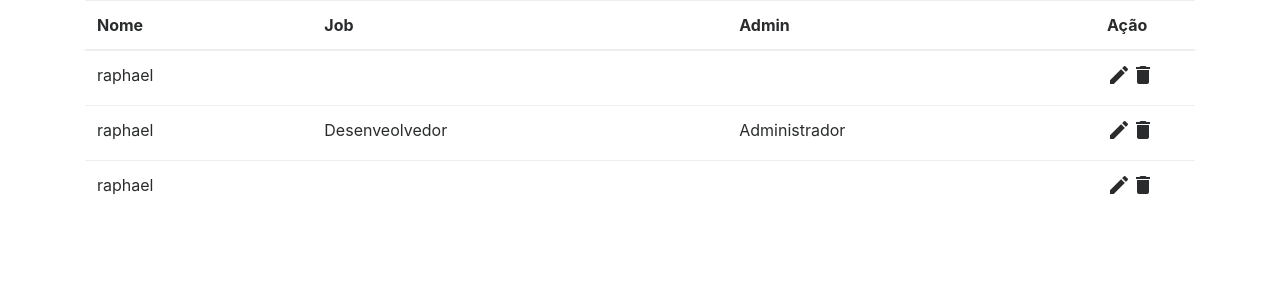
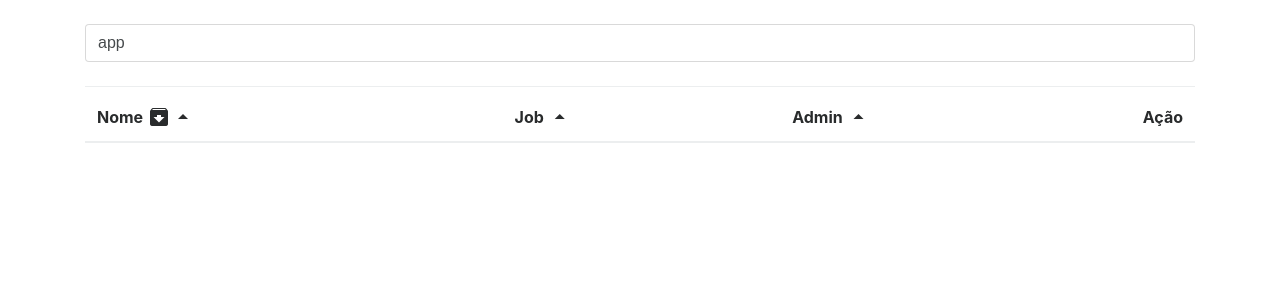
Before and after one commit to raphaelkieling/table-ng-quick, an Angular app: page / in a window 1280 px wide. Shown: the top 300 px of the page. Built offline with nearby package versions, Linux system fonts and the light colour scheme.

Commit message:
Filter and icon

```diff
--- a/src/app/app.component.html
+++ b/src/app/app.component.html
@@ -1,3 +1,6 @@
 <div class="container">
-  <app-table [data]="dados" (selected)="out($event)" [config]="config" (selectedDoubleClick)="out($event)"></app-table>
+  <br>
+  <input type="text" class="form-control" [(ngModel)]="search">
+  <br>
+  <app-table [data]="dados" [search]="search" (selected)="out($event)" [config]="config" (selectedDoubleClick)="out($event)"></app-table>
 </div>
--- a/src/app/app.component.ts
+++ b/src/app/app.component.ts
@@ -7,12 +7,12 @@ import { Component } from '@angular/core';
   styleUrls: ['./app.component.css']
 })
 export class AppComponent {
-  title = 'app';
+  search = 'app';
 
   dados = [
     { id: '1', nome: 'raphael' },
-    { id: '1', nome: 'raphael', administrator: 'dondomino', trabalho: { nome: 'Desenveolvedor' } },
-    { id: '1', nome: 'raphael', administrator: true }
+    { id: '1', nome: 'damiao', administrator: 'dondomino', trabalho: { nome: 'Desenveolvedor' } },
+    { id: '1', nome: 'julia', administrator: true }
   ];
   config: Table;
 
@@ -20,12 +20,14 @@ export class AppComponent {
     this.config = {
       style: {
         classNameContainer: 'table-responsive',
-        classNameTable: 'table table-hover',
-        classNameTableHead: 'thead-dark'
+        classNameTable: 'table table-hover'
+      },
+      search: {
+        nameData: ['trabalho.nome']
       },
       columns: [
-        { title: 'Nome', nameData: 'nome' },
-        { title: 'Job', nameData: 'trabalho.nome' },
+        { title: 'Nome', nameData: 'nome', order: { active: true }, icon: { active: true , icon: 'archive'} },
+        { title: 'Job', nameData: 'trabalho.nome', order: { active: true } },
         {
           title: 'Admin', extend: {
             mathValueToString: {
@@ -34,11 +36,15 @@ export class AppComponent {
               expected: ['dondomino', false],
               resultView: ['Administrador', 'Funcionario']
             }
-          }
+          },
+          order: { active: true }
         }
       ]
-    }
+    };
+
   }
+
+
 
   out(e) {
     console.log(e);
--- a/src/app/app.module.ts
+++ b/src/app/app.module.ts
@@ -2,7 +2,7 @@ import { TableModule } from './components/table/table.module';
 import { BrowserModule } from '@angular/platform-browser';
 import { NgModule } from '@angular/core';
 
-
+import { FormsModule } from "@angular/forms";
 import { AppComponent } from './app.component';
 
 
@@ -12,7 +12,8 @@ import { AppComponent } from './app.component';
   ],
   imports: [
     BrowserModule,
-    TableModule
+    TableModule,
+    FormsModule
   ],
   providers: [],
   bootstrap: [AppComponent]
--- a/src/app/components/table/filter.pipe.ts
+++ b/src/app/components/table/filter.pipe.ts
@@ -4,6 +4,7 @@ import { PegaValorDaPropriedadeComDotNotation, removerAcentos } from './helper';
 @Pipe({ name: 'filter' })
 export class FilterTablePipe implements PipeTransform {
   transform(dados: Array<any>, filtro: string, nameData: string[]): any {
+
     if (filtro.length >= 1) {
       return dados.filter((el) => {
 
@@ -18,5 +19,6 @@ export class FilterTablePipe implements PipeTransform {
     } else {
       return dados;
     }
+
   }
 }
--- a/src/app/components/table/model/table.ts
+++ b/src/app/components/table/model/table.ts
@@ -2,26 +2,39 @@ export interface Table {
   columns: Column[];
   search?: SearchConfig;
   style?: {
-    classNameContainer: string;
-    classNameTable: string;
-    classNameTableHead:string;
+    classNameContainer?: string;
+    classNameTable?: string;
+    classNameTableHead?: string;
   };
 }
 
 export interface SearchConfig {
-  nameData: string[]
+  nameData: string[];
 }
 
 export interface Column {
   title: string;
   nameData?: string;
-  extend?: Config;
+  extend?: Extend;
+  icon?: {
+    active: boolean;
+    icon: string;
+  };
+  order?: {
+    active: boolean;
+    current?: OrderEnum;
+  };
   style?: {
     className?: string;
   };
 }
 
-export interface Config {
+export enum OrderEnum {
+  decreasing = 0,
+  ascending = 1
+}
+
+export interface Extend {
   mathValueToString?: {
     resultView: string[];
     nameDatas: any[];
@@ -36,6 +49,7 @@ export interface Config {
     idObject: string;
     nameData: string;
   };
+
 }
 
 export interface Pagination {
--- a/src/app/components/table/table.component.css
+++ b/src/app/components/table/table.component.css
@@ -1,3 +1,8 @@
 .material-icons{
   cursor: pointer;
 }
+
+.order-arrow{
+  position: relative;
+  top: 6px;
+}
--- a/src/app/components/table/table.component.html
+++ b/src/app/components/table/table.component.html
@@ -2,15 +2,19 @@
   <table [class]="config.style?.classNameTable">
     <thead [class]="config.style?.classNameTableHead">
       <tr>
-        <th *ngFor="let th of config?.columns">{{th.title}}</th>
+        <th *ngFor="let th of config?.columns">
+          {{th.title}}
+          <i *ngIf="th.icon?.active" class="material-icons order-arrow">{{th.icon.icon}}</i>
+          <i *ngIf="th.order?.active" (click)="order(th)" class="material-icons order-arrow">{{arrowOrderIconActual(th.order.current)}}</i>
+        </th>
         <th *ngIf='activeAction' style="width:30px;">Ação</th>
       </tr>
     </thead>
 
     <tbody *ngIf="data">
-      <tr *ngFor="let objeto of data  | filter:search:config?.search?.nameData" (dblclick)="emiteObjetoClickDuplo(objeto)" [class.table-primary]="foiSelecionado(objeto)" (click)="addClassSelecionado(objeto)">
+      <tr *ngFor="let objeto of data  | filter:search:config.search?.nameData" (dblclick)="emiteObjetoClickDuplo(objeto)" [class.table-primary]="isSelected(objeto)" (click)="addClassSelecionado(objeto)">
         <td *ngFor="let column of config.columns">
-          <span [class]="renderizaClass(column)" [innerHTML]="renderizaString(objeto,column)"></span>
+          <span [class]="renderClass(column)" [innerHTML]="renderString(objeto,column)"></span>
         </td>
 
         <td *ngIf='activeAction' style="min-width:100px;">
--- a/src/app/components/table/table.component.ts
+++ b/src/app/components/table/table.component.ts
@@ -1,6 +1,6 @@
 import { EventEmitter } from '@angular/core';
 import { Component, OnInit, Input } from '@angular/core';
-import { Table, Column } from './model/table';
+import { Table, Column, OrderEnum } from './model/table';
 import { Output } from '@angular/core';
 import { PegaValorDaPropriedadeComDotNotation } from './helper';
 
@@ -12,12 +12,11 @@ import { PegaValorDaPropriedadeComDotNotation } from './helper';
 export class TableComponent {
   @Input() data: object[] = [];
   @Input() config: Table;
-  @Input() search: string = '';
+  @Input() search = '';
   @Input() id = 'id';
   @Input() routeEdit = '../editar';
   @Input() activeAction = true;
   @Input() select = false;
-
 
   @Output() delete = new EventEmitter<any>();
   @Output() edit = new EventEmitter<any>();
@@ -27,6 +26,7 @@ export class TableComponent {
 
   private _selected = {};
 
+  // tslint:disable-next-line:use-life-cycle-interface
   ngOnChanges(change) {
     if (change.data) {
       this.data = change.data.currentValue;
@@ -58,7 +58,7 @@ export class TableComponent {
     this.selectedDoubleClick.emit(objeto);
   }
 
-  foiSelecionado(objeto): boolean {
+  isSelected(objeto): boolean {
     return objeto === this._selected;
   }
 
@@ -69,14 +69,14 @@ export class TableComponent {
       : '';
   }
 
-  renderizaString(objeto: object, coluna: Column): string {
+  renderString(objeto: object, coluna: Column): string {
     if (coluna.extend) {
-      return this.configuraColuna(objeto, coluna);
+      return this.configColumn(objeto, coluna);
     }
     return this.transformaObjetoNomeData(objeto, coluna.nameData);
   }
 
-  renderizaClass(coluna: Column) {
+  renderClass(coluna: Column) {
     if (coluna && coluna.style) {
       const { className } = coluna.style;
       // tslint:disable-next-line:curly
@@ -85,7 +85,7 @@ export class TableComponent {
     return '';
   }
 
-  configuraColuna(objeto, coluna: Column): string {
+  configColumn(objeto, coluna: Column): string {
     if (coluna.extend.mathValueToString) {
       return this.mathValueToString(objeto, coluna);
     }
@@ -142,7 +142,40 @@ export class TableComponent {
     return resultMaths;
   }
 
-  isEmpty() {
+  order(column: Column) {
+    if (column.order.current === undefined) {
+      column.order.current = OrderEnum.ascending;
+    }
+
+    column.order.current = this.newOrderCurrent(column);
+
+    this.orderData(column);
 
   }
+
+  private newOrderCurrent(column: Column) {
+    if (column.order.current === OrderEnum.ascending) {
+      return OrderEnum.decreasing;
+    } else {
+      return OrderEnum.ascending;
+    }
+  }
+
+  private orderData(column: Column) {
+    this.data.sort((a, b) => {
+      const nameDataA = this.transformaObjetoNomeData(a, column.nameData || '');
+      const nameDataB = this.transformaObjetoNomeData(b, column.nameData || '');
+      // tslint:disable-next-line:curly
+      if (nameDataA < nameDataB)
+        return column.order.current === OrderEnum.ascending ? -1 : 1;
+      // tslint:disable-next-line:curly
+      if (nameDataA > nameDataB)
+        return column.order.current === OrderEnum.ascending ? 1 : -1;
+      return 0;
+    });
+  }
+
+  arrowOrderIconActual(currentOrder) {
+    return OrderEnum.ascending === currentOrder ? 'arrow_drop_down' : 'arrow_drop_up'
+  }
 }
--- a/src/app/components/table/table.module.ts
+++ b/src/app/components/table/table.module.ts
@@ -9,7 +9,8 @@ import { TableComponent } from './table.component';
     CommonModule,
     RouterModule,
   ],
-  declarations: [TableComponent,
+  declarations: [
+    TableComponent,
     FilterTablePipe
   ],
   exports: [TableComponent]
--- a/tslint.json
+++ b/tslint.json
@@ -10,6 +10,7 @@
       true,
       "check-space"
     ],
+    "disable-next-line":"curly",
     "curly": true,
     "deprecation": {
       "severity": "warn"
```
Also changed, not shown: src/app/components/table/helper.ts (+6 -6 lines), 1 other file (tests, documents, lock files or other folders).
